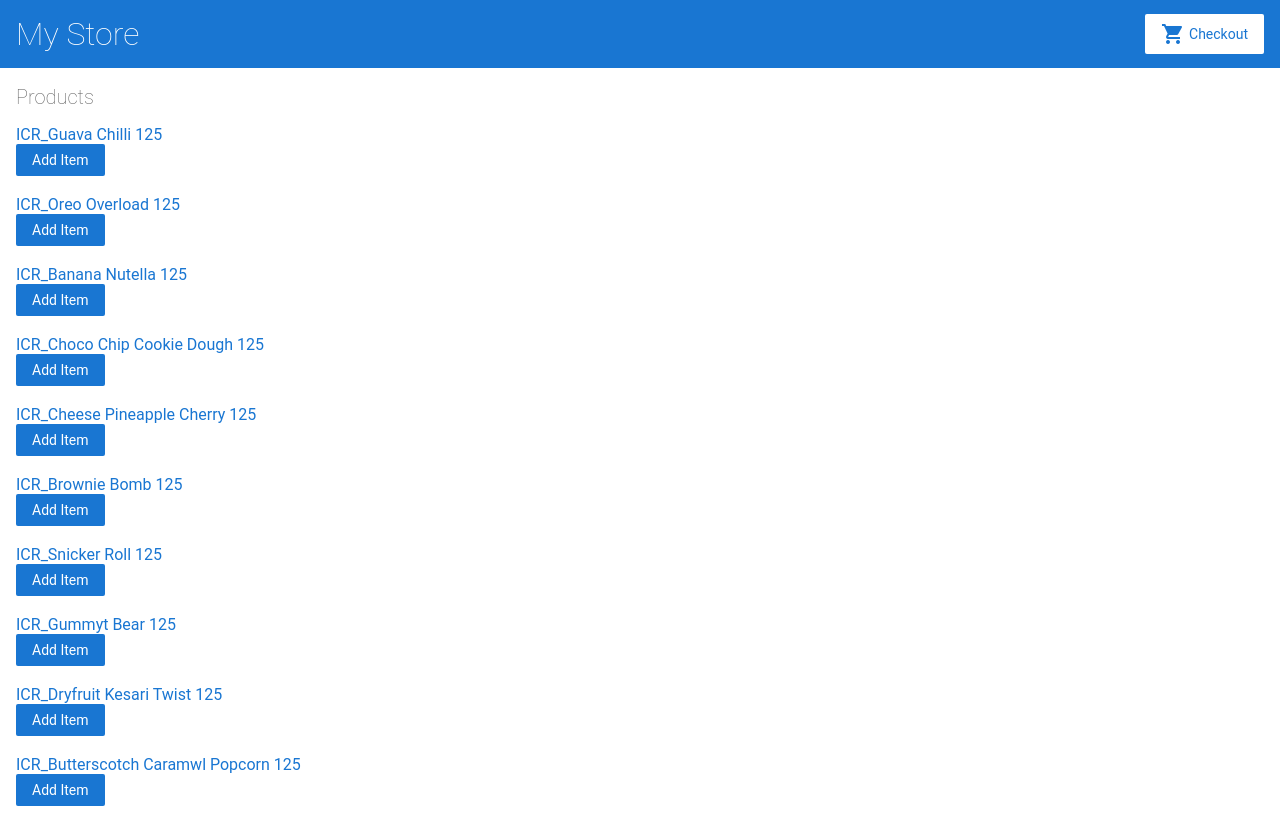
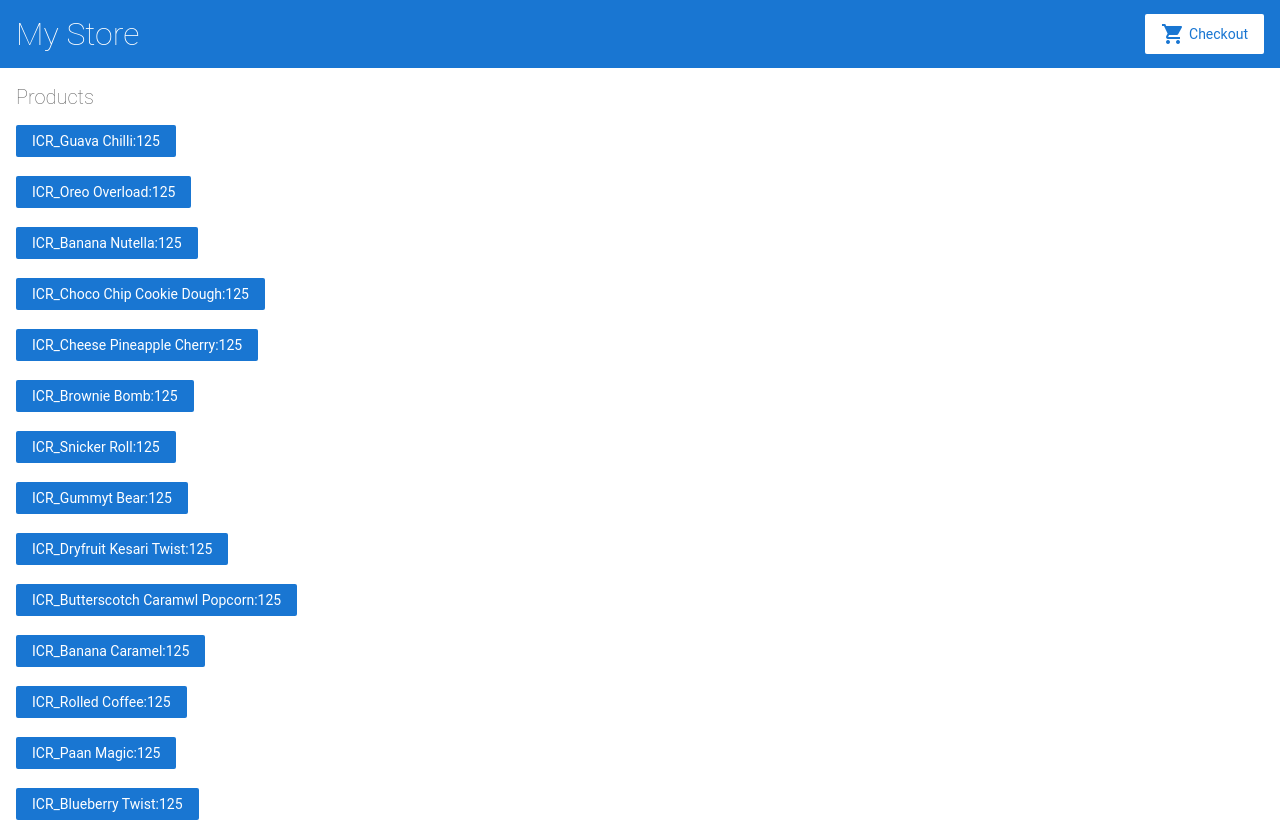
Before and after one commit to vinay0018/angular-dmnadg-4gnaxb, an Angular app: page / in a window 1280 px wide. Shown: the top 822 px of the page. Built offline with nearby package versions, Linux system fonts and the light colour scheme.

Commit message:
With all the menu

```diff
--- a/src/app/product-list/product-list.component.html
+++ b/src/app/product-list/product-list.component.html
@@ -3,21 +3,10 @@
 <h2>Products</h2>
 <div *ngFor="let product of products">
 
-  <span>
-      <a [title]="product.name + 'details'">
-      {{ product.name }}
-      </a>
-  </span>
-
-  <span>
-      <a [title]="product.price + 'Rs'">
-        {{ product.price }}
-        </a>
-  </span>
 
   <div>
     <button (click)="addIntoCart(product)">
-      Add Item
+      {{ product.name }}:{{ product.price }}
     </button>
   </div>
 
```
